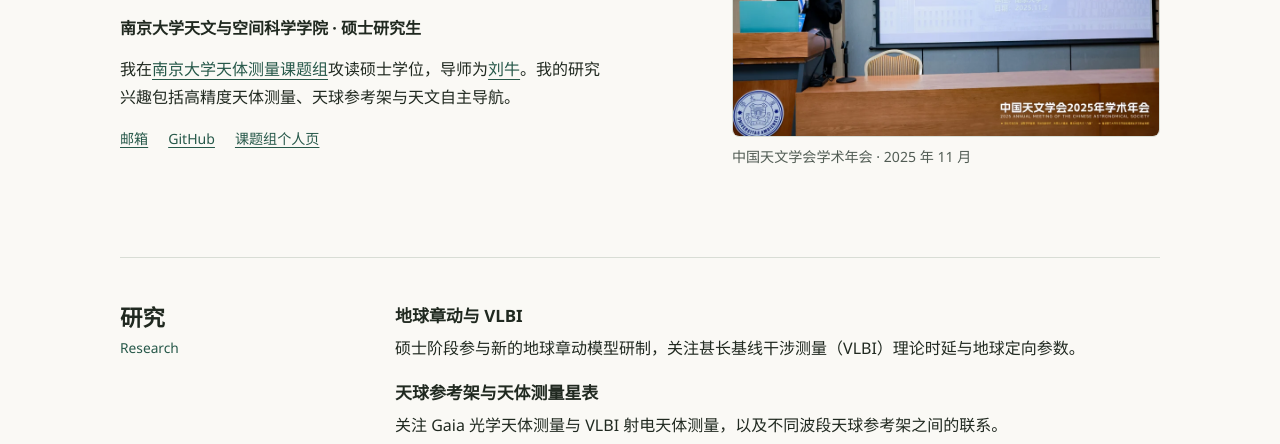
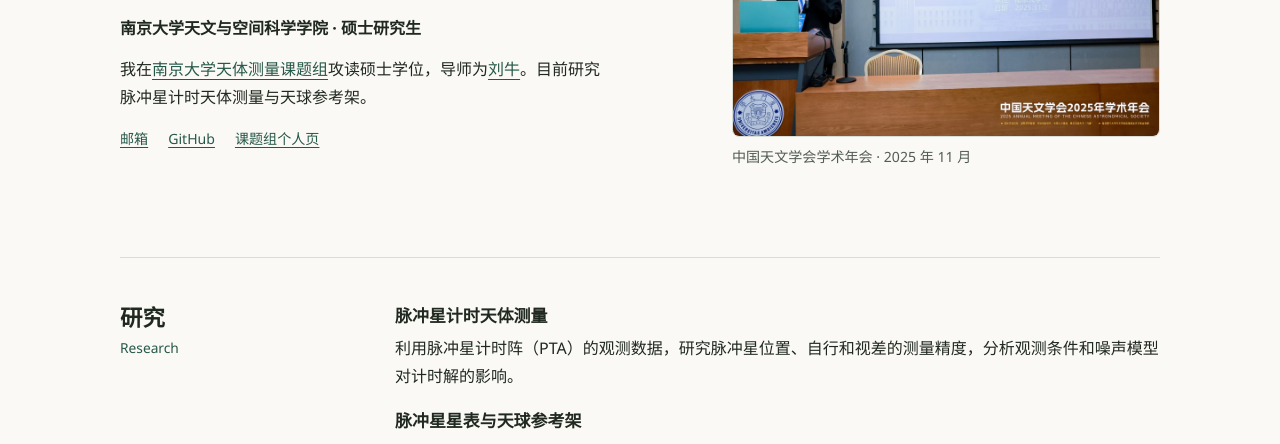
Before and after one commit to zhangdading/personal-site, a plain HTML site: page index.html in a window 1280 px wide. Shown: the part 298-742 px from the top of the page. Drawn offline with Linux system fonts and the light colour scheme.

Commit message:
Describe current pulsar astrometry research

```diff
--- a/index.html
+++ b/index.html
@@ -3,7 +3,7 @@
 <head>
   <meta charset="utf-8">
   <meta name="viewport" content="width=device-width, initial-scale=1">
-  <meta name="description" content="张大鼎的个人学术主页。南京大学硕士研究生，研究兴趣包括天体测量、天球参考架、VLBI 与天文自主导航。">
+  <meta name="description" content="张大鼎的个人学术主页。南京大学硕士研究生，研究脉冲星计时天体测量与天球参考架。">
   <title>张大鼎 · Da-Ding Zhang</title>
   <link rel="stylesheet" href="styles.css">
 </head>
@@ -28,7 +28,7 @@
       <div>
         <h1 id="name">张大鼎<span lang="en">Da-Ding Zhang</span></h1>
         <p class="affiliation">南京大学天文与空间科学学院 · 硕士研究生</p>
-        <p class="bio">我在<a href="https://njuastrometry.github.io/zh/">南京大学天体测量课题组</a>攻读硕士学位，导师为<a href="https://liuniu.fun/">刘牛</a>。我的研究兴趣包括高精度天体测量、天球参考架与天文自主导航。</p>
+        <p class="bio">我在<a href="https://njuastrometry.github.io/zh/">南京大学天体测量课题组</a>攻读硕士学位，导师为<a href="https://liuniu.fun/">刘牛</a>。目前研究脉冲星计时天体测量与天球参考架。</p>
         <ul class="profile-links" aria-label="个人链接">
           <li><a href="mailto:221840040@smail.nju.edu.cn">邮箱</a></li>
           <li><a href="https://github.com/zhangdading">GitHub</a></li>
@@ -44,10 +44,10 @@
     <section class="section" id="research" aria-labelledby="research-title">
       <h2 id="research-title">研究<span lang="en">Research</span></h2>
       <div>
-        <h3>地球章动与 VLBI</h3>
-        <p>硕士阶段参与新的地球章动模型研制，关注甚长基线干涉测量（VLBI）理论时延与地球定向参数。</p>
-        <h3>天球参考架与天体测量星表</h3>
-        <p>关注 Gaia 光学天体测量与 VLBI 射电天体测量，以及不同波段天球参考架之间的联系。</p>
+        <h3>脉冲星计时天体测量</h3>
+        <p>利用脉冲星计时阵（PTA）的观测数据，研究脉冲星位置、自行和视差的测量精度，分析观测条件和噪声模型对计时解的影响。</p>
+        <h3>脉冲星星表与天球参考架</h3>
+        <p>结合甚长基线干涉测量（VLBI）的射电天体测量结果与 Gaia 对脉冲星光学伴星的测量，研究如何构建脉冲星星表，以及如何将计时参考架与国际天球参考架（ICRF）相联系。</p>
         <h3>恒星光行差自主导航</h3>
         <p>本科阶段研究 Gaia DR3 导航星表的构建与性能，并评估星表和底片常数解的不确定度对速度估计的影响。</p>
       </div>
```
